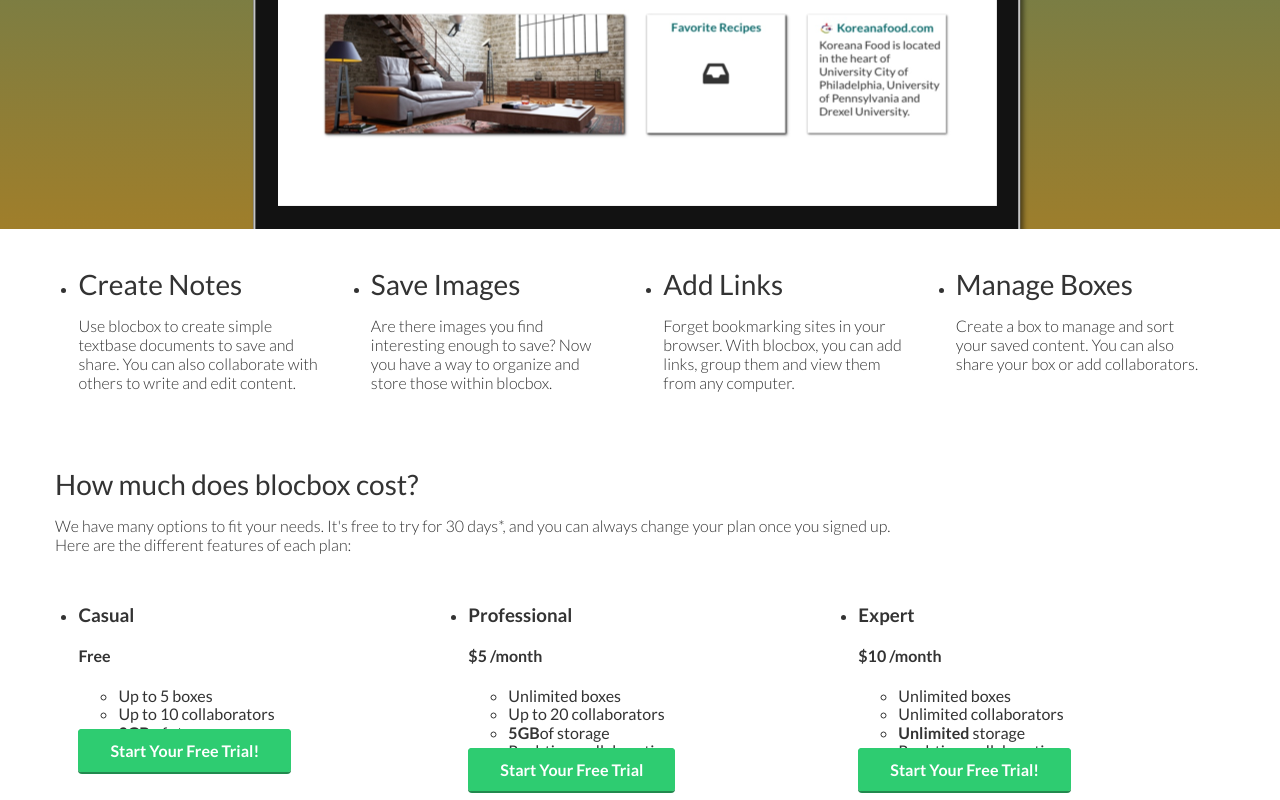
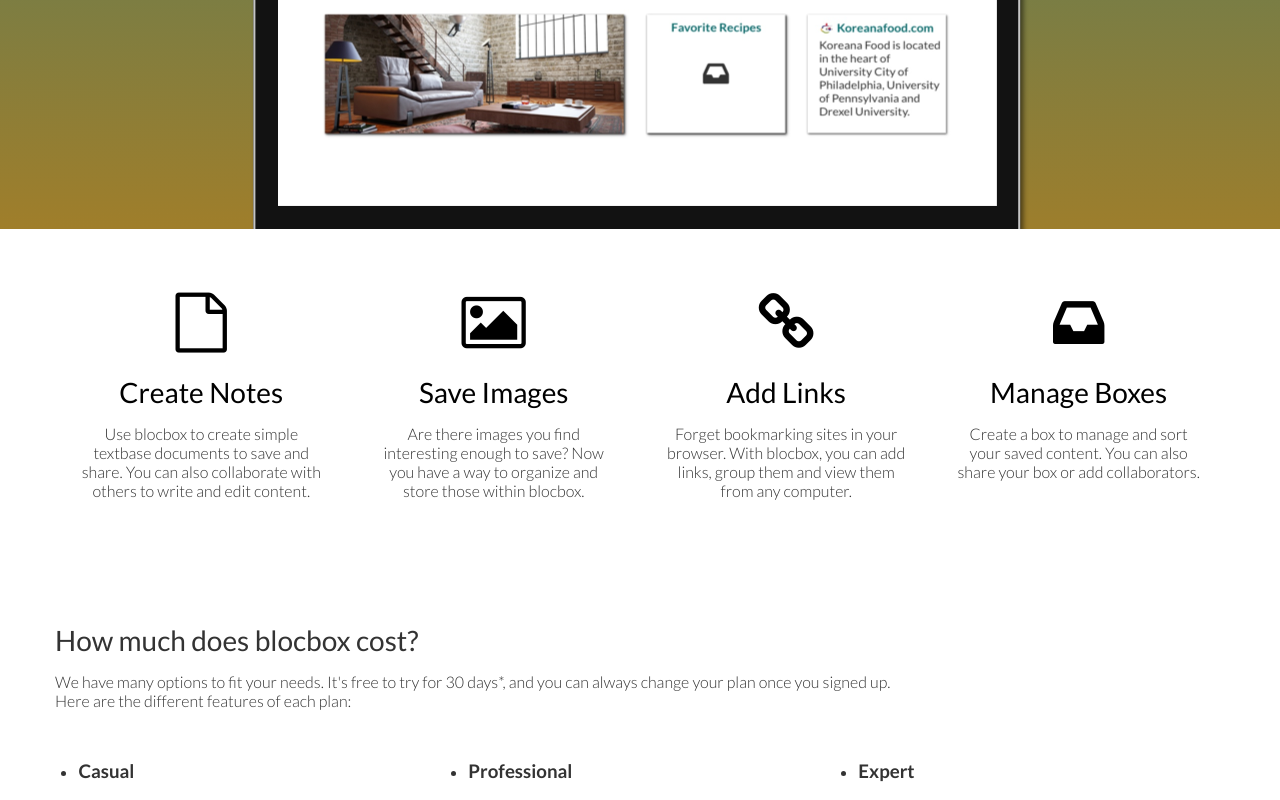
Before and after one commit to vcastillo630/BlocBox, a plain HTML site: page index.html in a window 1280 px wide. Shown: the part 661-1461 px from the top of the page. Drawn offline with Linux system fonts and the light colour scheme.

Commit message:
finished-checkpoint-29-benefits

```diff
--- a/css/style.css
+++ b/css/style.css
@@ -47,27 +47,33 @@ p {
    margin:0 2% 20px;
  }
 
-/* MEDIA QUERIES */
+/* MEDIA QUERIES -- ADD MOBILE*/
+
+
+
+
 
   @media (min-width: 768px) {
     .container {
       width: 750px;
     }
   }
-  @media (min-width: 992px)  {
+
+   @media (min-width: 992px) {
    .container {
      width: 970px;
    }
    .one-half {
-      width: 46%;
+     width:46%;
    }
-    .one-third  {
-      width: 29.33333%;
+   .one-third {
+     width:29.33333%;
    }
    .one-fourth {
-      width: 21%;
+     width:21%;
    }
  }
+
   @media (min-width: 1200px)  {
     .container {
       width: 1170px;
@@ -140,3 +146,28 @@ header .hero img {
   border: 2px solid #2ECC71;
   box-shadow: 0px 2px 0px 0px #22894E;
 }
+
+/* BENEFITS */
+
+.benefits {
+  text-align:center;
+  display:block;
+  position:relative;
+}
+.benefits ul {
+  margin:0 auto;
+  padding:4em 0;
+}
+.benefits ul li {
+  list-style-type:none;
+  display: inline-block;
+}
+.benefits i {
+  color:#000000;
+  font-size:60px;
+  margin:0;
+  vertical-align:middle;
+}
+.benefits h2 {
+  color:#000000;
+}
--- a/index.html
+++ b/index.html
@@ -39,21 +39,25 @@
   <main role="main">
 
     <!-- Benefits -->
-    <section class="Benefits">
+    <section class="benefits">
       <ul class="container">
         <li class="one-fourth">
+          <i class="fa fa-file-o" aria-hidden="true"></i>
             <h2>Create Notes</h2>
             <p>Use blocbox to create simple textbase documents to save and share. You can also collaborate with others to write and edit content.</p>
         </li>
         <li class="one-fourth">
+          <i class="fa fa-picture-o" aria-hidden="true"></i>
             <h2>Save Images</h2>
             <p>Are there images you find interesting enough to save? Now you have a way to organize and store those within blocbox.</p>
         </li>
         <li class="one-fourth">
+          <i class="fa fa-link" aria-hidden="true"></i>
             <h2>Add Links</h2>
             <p>Forget bookmarking sites in your browser. With blocbox, you can add links, group them and view them from any computer.</p>
         </li>
         <li class="one-fourth">
+          <i class="fa fa-inbox" aria-hidden="true"></i>
             <h2>Manage Boxes</h2>
             <p>Create a box to manage and sort your saved content. You can also share your box or add collaborators.</p>
         </li>
```
Lines whose indentation alone changed are shown as unchanged.
